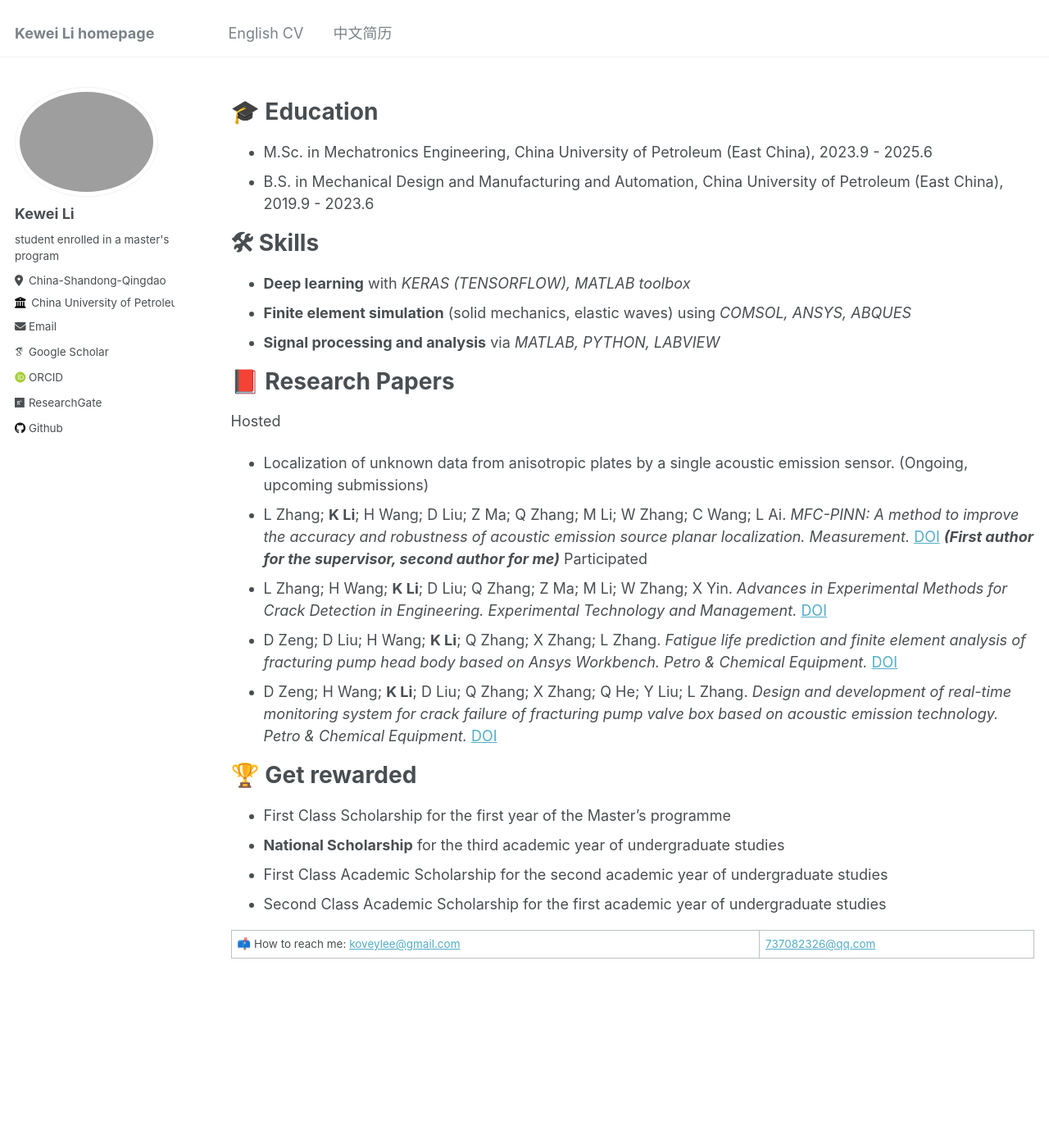
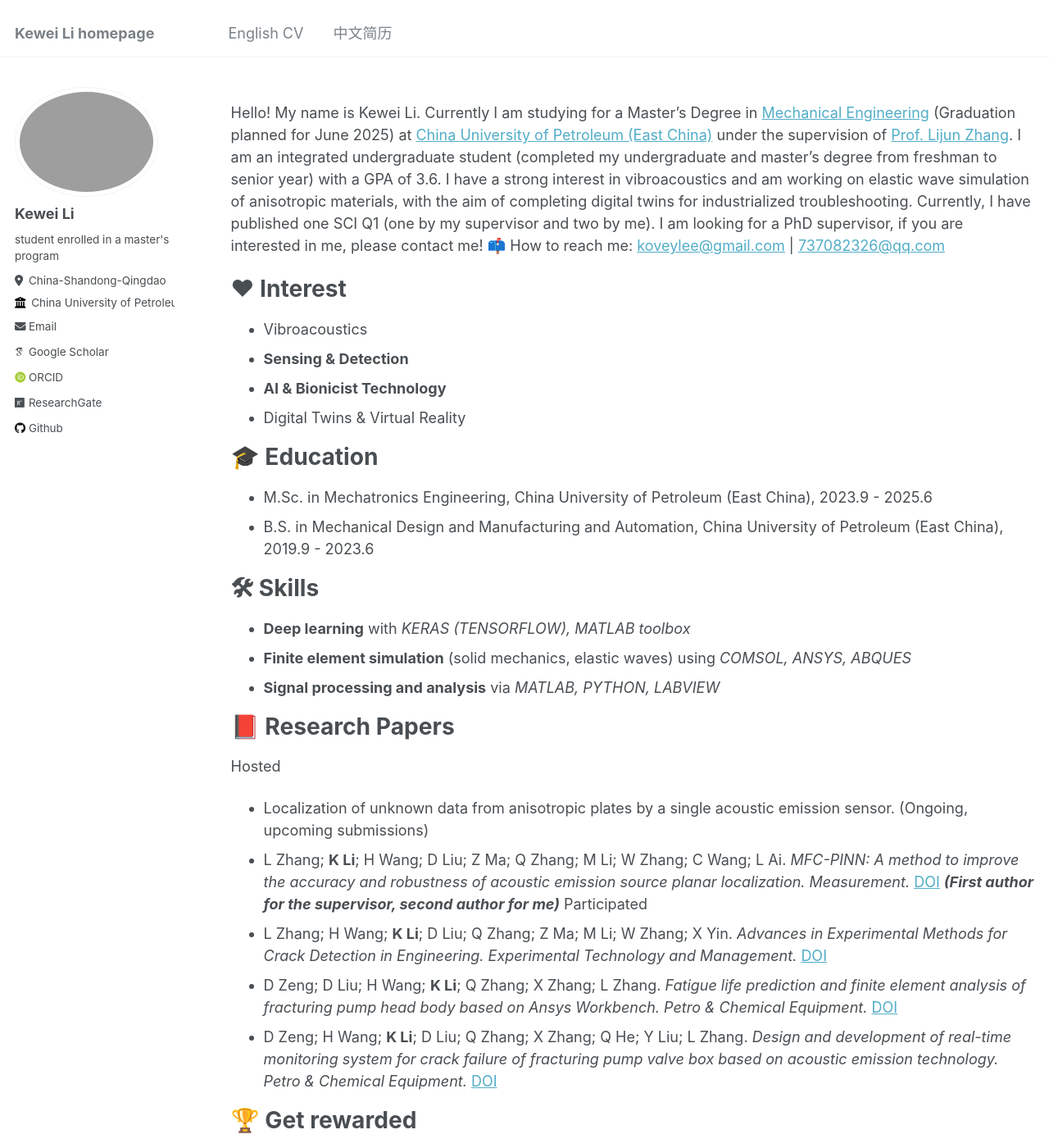
Before and after one commit to TheHangedManC/TheHangedManC-thehangedmanc.github.io, a Jekyll site: the page built from _pages/cv.md, in a window 1280 px wide and 1400 px high. Shown: the whole window at 82% size. Built offline with Jekyll 4.4.1, drawn with Linux system fonts in a browser that asks for light colours; some web fonts are replaced.

Commit message:
Update cv.md

```diff
--- a/_pages/cv.md
+++ b/_pages/cv.md
@@ -8,6 +8,17 @@ redirect_from:
 ---
 
 {% include base_path %}
+
+Hello! My name is Kewei Li. Currently I am studying for a Master's Degree in [Mechanical Engineering](https://cmee.upc.edu.cn/) (Graduation planned for June 2025) at [China University of Petroleum (East China)](https://www.upc.edu.cn/) under the supervision of [Prof. Lijun Zhang](https://cmee.upc.edu.cn/2024/0304/c21292a424244/page.htm).
+I am an integrated undergraduate student (completed my undergraduate and master's degree from freshman to senior year) with a GPA of 3.6. I have a strong interest in vibroacoustics and am working on elastic wave simulation of anisotropic materials, with the aim of completing digital twins for industrialized troubleshooting. Currently, I have published one SCI Q1 (one by my supervisor and two by me). I am looking for a PhD supervisor, if you are interested in me, please contact me!
+📫 How to reach me: <a href='mailto:koveylee@gmail.com'>koveylee@gmail.com</a> | <a href='mailto:737082326@qq.com'>737082326@qq.com</a>
+
+❤ Interest
+======
+*   Vibroacoustics
+*   **Sensing & Detection**
+*   **AI & Bionicist Technology**
+*   Digital Twins & Virtual Reality
 
 🎓 Education
 ======
```
Also changed, not shown: other parts of _pages/cv.md (+0 -2 lines).
